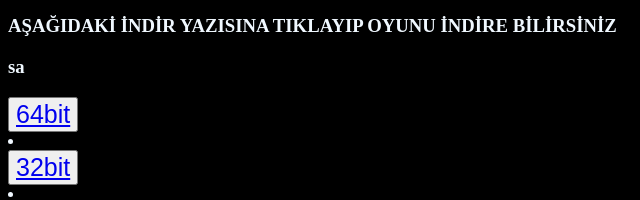
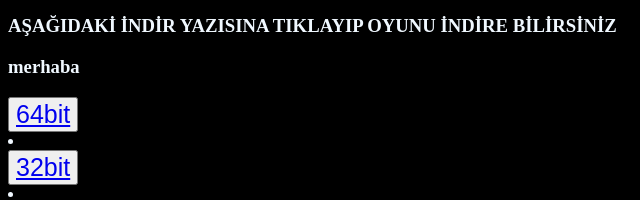
Before and after one commit to mehmetaliorta/oyunbabas-co, a plain HTML site: page index.html in a window 1280 px wide. Shown: the part 477-677 px from the top of the page, 0-640 px from the left. Drawn offline with Linux system fonts and the light colour scheme.

Commit message:
Update index.html

```diff
--- a/index.html
+++ b/index.html
@@ -36,7 +36,7 @@ li{
 
 <h3>ÖNCELİKLE WİNRAR YOKSA  İNDRİN</h3>
 <h3>AŞAĞIDAKİ İNDİR YAZISINA TIKLAYIP OYUNU İNDİRE BİLİRSİNİZ</h3>
-<h3>sa</h3>
+<h3>merhaba</h3>
 
     <BUtton>
         <a href="https://www.win-rar.com/fileadmin/winrar-versions/winrar/winrar-x64-624.exe">64bit</a>
```
